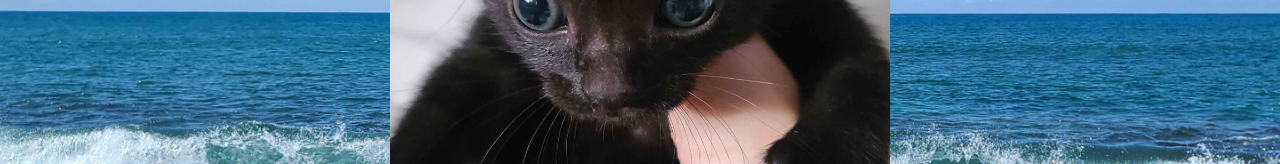
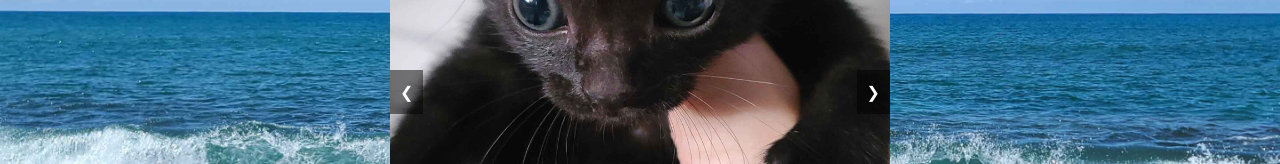
Before and after one commit to FrostyJosh/website, a Next.js app: page / in a window 1280 px wide. Shown: the part 325-489 px from the top of the page. Built offline with nearby package versions, Linux system fonts and the light colour scheme.

Commit message:
Fixed buttons on slideshow

```diff
--- a/app/components/Carousel.js
+++ b/app/components/Carousel.js
@@ -11,6 +11,12 @@ const CustomCarousel = () => {
   ];
 
   const [currentIndex, setCurrentIndex] = useState(0);
+
+  const goToPrevious = () => {
+    const isFirstSlide = currentIndex === 0;
+    const newIndex = isFirstSlide ? images.length - 1 : currentIndex - 1;
+    setCurrentIndex(newIndex);
+  };
 
   const goToNext = () => {
     const isLastSlide = currentIndex === images.length - 1;
@@ -35,6 +41,12 @@ const CustomCarousel = () => {
           layout="fill"
           objectFit="cover"  // Ensures the image covers the whole container
         />
+        <button className="carousel-button prev" onClick={goToPrevious}>
+            &#10094;
+        </button>
+        <button className="carousel-button next" onClick={goToNext}>
+            &#10095;
+        </button>
       </div>
     </div>
   );
```
